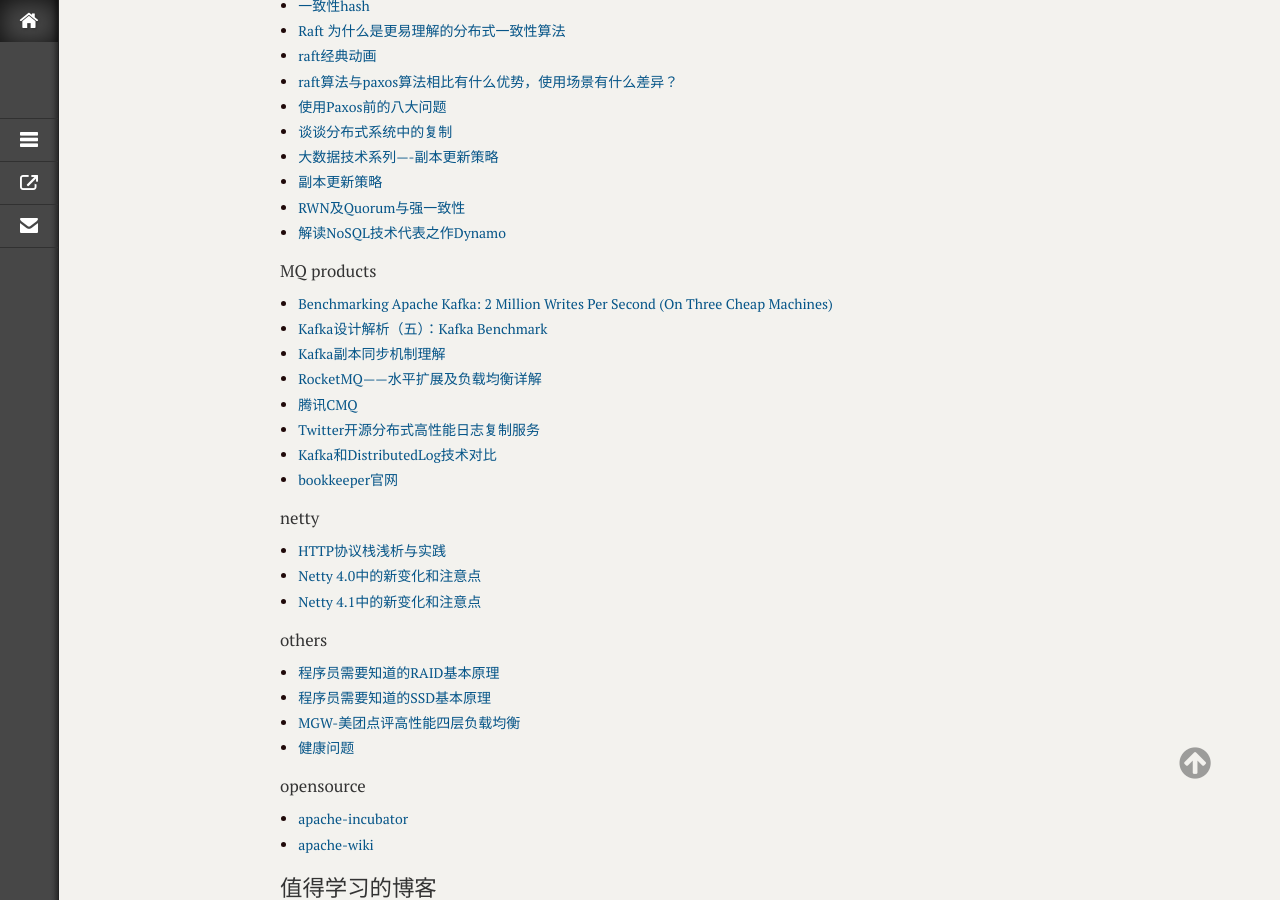
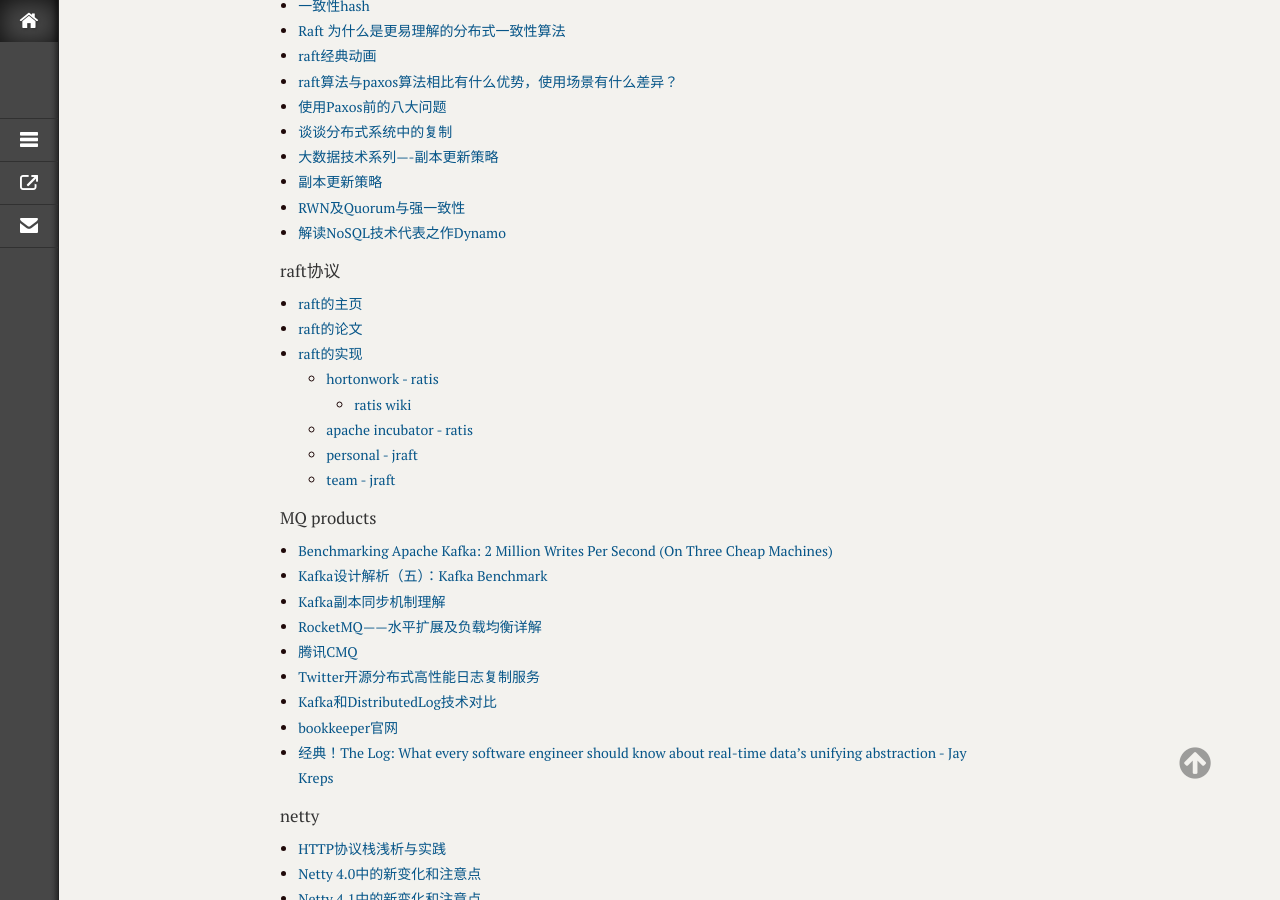
Before and after one commit to xmtsui/blog, a Jekyll site: the page built from _posts/2017/2017-03-14-readqueue-01.md, in a window 1280 px wide and 900 px high, scrolled down 1074 px. Built offline with Jekyll 4.4.1, drawn with Linux system fonts in a browser that asks for light colours; comment, search, counter and statistics services are not loaded.

Commit message:
modify by quickcommint

```diff
--- a/_posts/2017/2017-03-14-readqueue-01.md
+++ b/_posts/2017/2017-03-14-readqueue-01.md
@@ -52,6 +52,16 @@
 * [RWN及Quorum与强一致性](https://segmentfault.com/a/1190000004499551)
 * [解读NoSQL技术代表之作Dynamo](http://www.infoq.com/cn/articles/nosql-dynamo)
 
+#### raft协议
+* [raft的主页](https://raft.github.io/)
+* [raft的论文](https://raft.github.io/raft.pdf)
+* [raft的实现](https://raft.github.io/#implementations)
+  * [hortonwork - ratis](https://github.com/hortonworks/ratis)
+    * [ratis wiki](https://wiki.apache.org/incubator/RatisProposal)
+  * [apache incubator - ratis](https://github.com/apache/incubator-ratis)
+  * [personal - jraft](https://github.com/andy-yx-chen/jraft)
+  * [team - jraft](https://github.com/datatechnology/jraft)
+
 #### MQ products
 * [Benchmarking Apache Kafka: 2 Million Writes Per Second (On Three Cheap Machines)](https://engineering.linkedin.com/kafka/benchmarking-apache-kafka-2-million-writes-second-three-cheap-machines)
 * [Kafka设计解析（五）：Kafka Benchmark](http://www.infoq.com/cn/articles/kafka-analysis-part-5)
@@ -61,6 +71,7 @@
 * [Twitter开源分布式高性能日志复制服务](http://www.infoq.com/cn/news/2016/05/Twitter-Github-DistributedLog)
 * [Kafka和DistributedLog技术对比](http://www.infoq.com/cn/articles/technology-comparison-of-kafka-and-distributedlog)
 * [bookkeeper官网](http://bookkeeper.apache.org/)
+* [经典！The Log: What every software engineer should know about real-time data's unifying abstraction - Jay Kreps](https://github.com/oldratlee/translations/blob/master/log-what-every-software-engineer-should-know-about-real-time-datas-unifying/README.md)
 
 #### netty
 * [HTTP协议栈浅析与实践](http://www.cnblogs.com/cyfonly/p/5616493.html)
```
